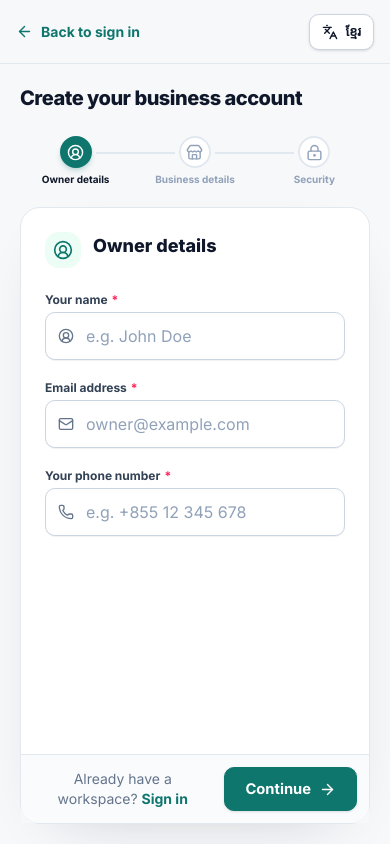
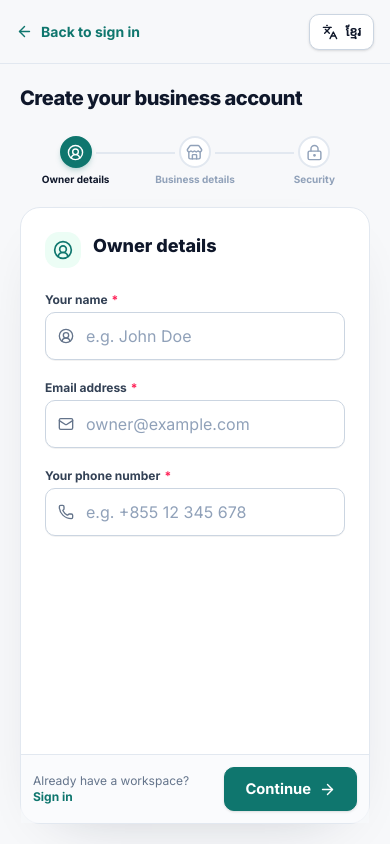
Before and after one commit to LyvanhengSun/nextpos, a Next.js app in the folder apps/web/: page /setup in a window 390 px wide. Built offline with nearby package versions, Linux system fonts and the light colour scheme.

Commit message:
Updated the registration mobile footer

```diff
--- a/apps/web/app/setup/page.tsx
+++ b/apps/web/app/setup/page.tsx
@@ -306,7 +306,12 @@ export default function SetupPage() {
                   <ArrowLeft size={17} /> {t('setup.back')}
                 </Button>
               ) : (
-                <p className="m-0 text-center text-sm text-text-muted sm:text-left">{t('setup.haveWorkspace')} <Link className="font-bold text-brand hover:text-brand-hover" href="/login">{t('auth.signIn')}</Link></p>
+                <p className="m-0 flex flex-col text-left text-xs text-text-muted sm:block sm:text-sm">
+                  <span>{t('setup.haveWorkspace')}</span>{' '}
+                  <Link className="whitespace-nowrap font-bold text-brand hover:text-brand-hover" href="/login">
+                    {t('auth.signIn')}
+                  </Link>
+                </p>
               )}
 
               {step < steps.length - 1 ? (
```
